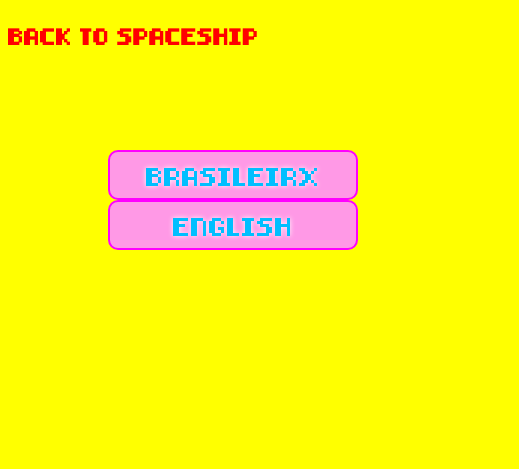
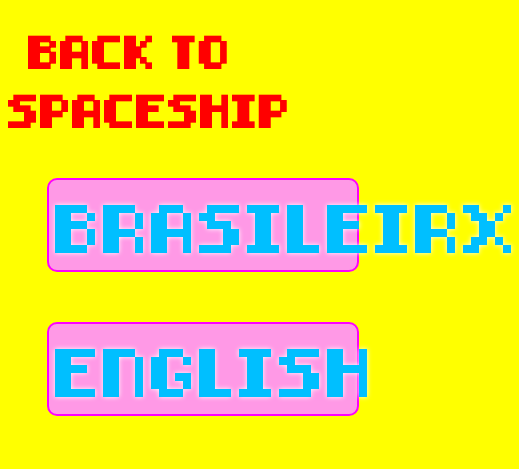
Before and after one commit to nicolasnardi404/nandinicoco, a website: page pages/poetry.html in a window 390 px wide. Shown: the whole page, 519 px wide, since content can reach past the window. Drawn offline with Linux system fonts and the light colour scheme.

Commit message:
add responsive design to poetry

```diff
--- a/pages/poetry.css
+++ b/pages/poetry.css
@@ -5,7 +5,7 @@ body {
 }
 
 main {
-  margin: 100px;
+  margin: 10vw;
   text-align: center;
 }
 
@@ -41,17 +41,17 @@ ul li a:hover {
 }
 
 button {
-  width: 250px;
-  height: 50px;
+  width: 80vw;
   background: rgb(255, 153, 230);
   color: rgb(0, 191, 255);
   border: 2px solid fuchsia;
   text-shadow: 0px 0px 5px white;
   font-family: bit-map;
   text-align: center;
-  font-size: 18px;
+  font-size: 3em;
   border-radius: 10px;
   cursor: pointer;
+  margin-bottom: 50px;
 }
 
 .button-selected {
@@ -63,6 +63,8 @@ button {
 a {
   color: rgb(255, 0, 0);
   text-decoration: none;
+  font-size: 2em;
+  margin-left: 20px;
 }
 
 a:visited {
--- a/pages/poetry/default-poetry.css
+++ b/pages/poetry/default-poetry.css
@@ -11,21 +11,18 @@ body {
 }
 
 pre {
-  margin-top: 100px;
-  margin-right: 100px;
+  margin-top: 50px;
+  margin-right: 50px;
   font-size: 1.5rem;
   line-height: 1.5;
-}
-
-@media screen and (max-width: 800px) {
-  pre {
-    font-size: 0.8rem;
-  }
+  font-size: 2rem;
 }
 
 a {
   color: rgb(255, 0, 0);
   text-decoration: none;
+  font-size: 2em;
+  margin-left: 20px;
 }
 
 a:visited {
```
Also changed, not shown: style.css (+4 -3 lines).
